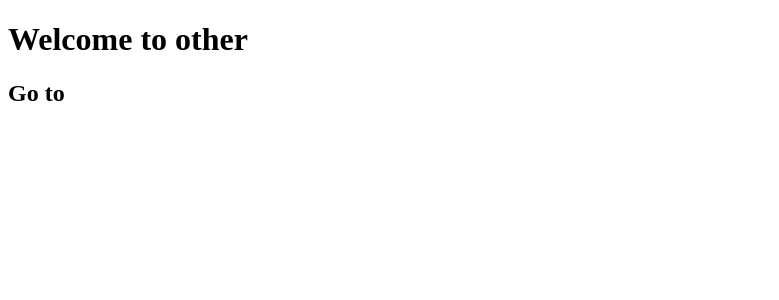
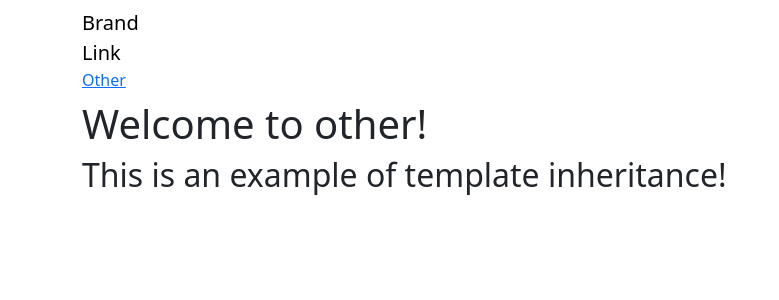
Before and after one commit to Chetandasa/impprojects, a Django app: template four/learning_templates/templates/basic_app/other.html in a window 1280 px wide. Shown: the top 300 px of the page, without its empty margins (0-779 px from the left). Run offline with Django 4.2, Linux system fonts and the light colour scheme; the template is opened without the code that fills it, so the values that code supplies are empty.

Commit message:
Django Level Four

```diff
--- a/four/learning_templates/templates/basic_app/base.html
+++ b/four/learning_templates/templates/basic_app/base.html
@@ -0,0 +1,28 @@
+<!DOCTYPE html>
+<html>
+    <head>
+        <meta charset="utf-8">
+        <title></title>
+        {% comment %} Bootstrap  {% endcomment %}
+        <link href="https://cdn.jsdelivr.net/npm/bootstrap@5.3.0/dist/css/bootstrap.min.css" rel="stylesheet" integrity="sha384-9ndCyUaIbzAi2FUVXJi0CjmCapSmO7SnpJef0486qhLnuZ2cdeRhO02iuK6FUUVM" crossorigin="anonymous">
+    </hrad>
+    <body>
+        <nav class="navbar navbar-default navbar-static-top">
+            <div class="container">
+                <ul class="nav navbar-nav">
+                    <li><a class="navbar-brand" href="{% url 'index' %}">Brand</a></li>
+                    <li><a class="navbar-brand" href="{% url 'admin:index' %}">Link</a></li>
+                    <li><a class="navbar-link" href="{% url 'basic_app:other' %}">Other</a></li>
+                </ul>
+            </div>
+        </nav>
+
+        <div class="container">
+
+            {% block body_block %}
+            {% comment %} Anything outside of this will be inherited if you extend  {% endcomment %}
+            {% endblock %}
+
+        </div>
+    </body>
+</html>
--- a/four/learning_templates/templates/basic_app/other.html
+++ b/four/learning_templates/templates/basic_app/other.html
@@ -1,11 +1,6 @@
 <!DOCTYPE html>
-<html>
-    <head>
-        <meta charset="utf-8">
-        <title>HELP PAGE</title>
-    </hrad>
-    <body>
-        <h1>Welcome to other</h1>
-        <h2>Go to </h2>
-    </body>
-</html>
+{% extends 'basic_app/base.html' %}
+  {% block body_block %}
+        <h1>Welcome to other!</h1>
+        <h2>This is an example of template inheritance!</h2>
+        {% endblock %}
```
Also changed, not shown: four/learning_templates/templates/basic_app/index.html (+5 -10 lines).
